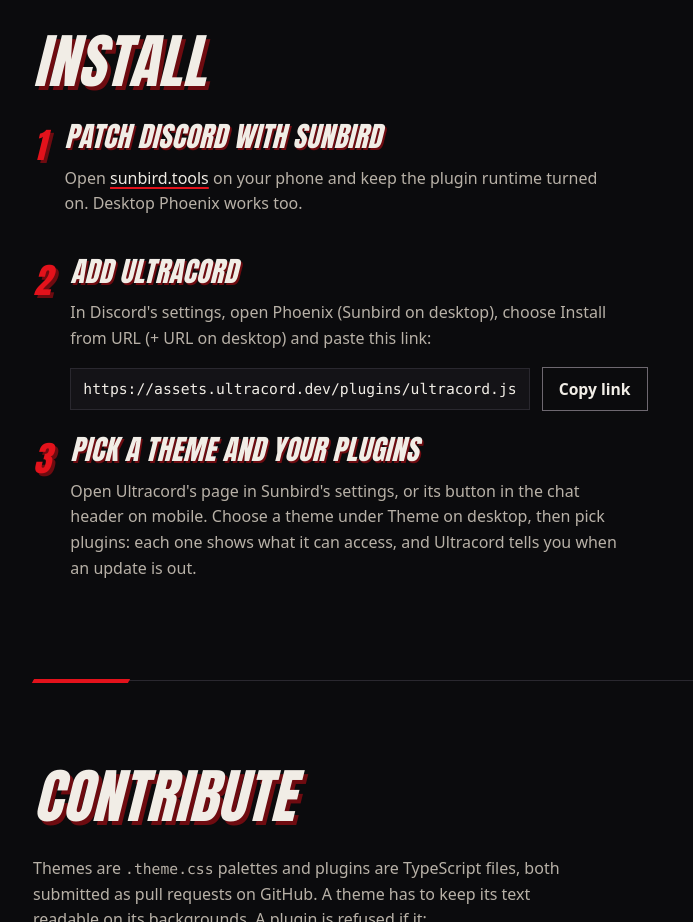
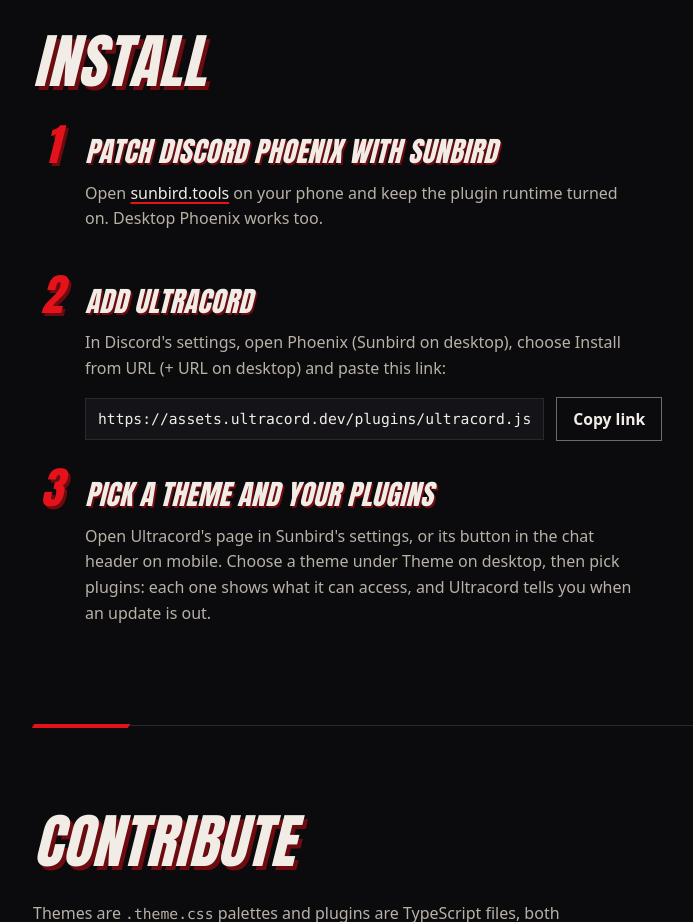
Before and after one commit to acasamit/ultracord-site, a plain HTML site: page index.html in a window 1280 px wide. Shown: the part 1760-2682 px from the top of the page, without its empty margins (31-724 px from the left). Drawn offline with Linux system fonts and the light colour scheme; no server answers.

Commit message:
Align Install Steps

```diff
--- a/index.html
+++ b/index.html
@@ -85,7 +85,7 @@
       <h2 id="install-title">Install</h2>
       <ol class="steps">
         <li>
-          <h3>Patch Discord with Sunbird</h3>
+          <h3>Patch Discord Phoenix with Sunbird</h3>
           <p>Open <a href="https://sunbird.tools/">sunbird.tools</a> on your phone and keep the plugin runtime turned on. Desktop Phoenix works too.</p>
         </li>
         <li>
--- a/styles.css
+++ b/styles.css
@@ -581,25 +581,35 @@ main {
   list-style: none;
   counter-reset: step;
 
+  /* The number sits on the title's baseline, in a column as wide for every step, so the titles
+     line up whatever the digit. */
   > li {
     counter-increment: step;
     display: grid;
-    grid-template-columns: auto minmax(0, 1fr);
-    column-gap: 1.25rem;
+    grid-template-columns: 2.25rem minmax(0, 1fr);
+    column-gap: 1rem;
 
     &::before {
       content: counter(step);
-      grid-row: span 3;
+      grid-row: 1;
+      align-self: baseline;
       font-family: var(--display);
-      font-size: 3rem;
+      font-size-adjust: cap-height from-font;
+      font-size: 2.75rem;
       font-style: italic;
       line-height: 1;
+      text-align: center;
       color: var(--red);
       text-shadow: 0.06em 0.06em 0 var(--deep);
     }
 
     > * {
       grid-column: 2;
+    }
+
+    > h3 {
+      grid-row: 1;
+      align-self: baseline;
     }
 
     p {
```
